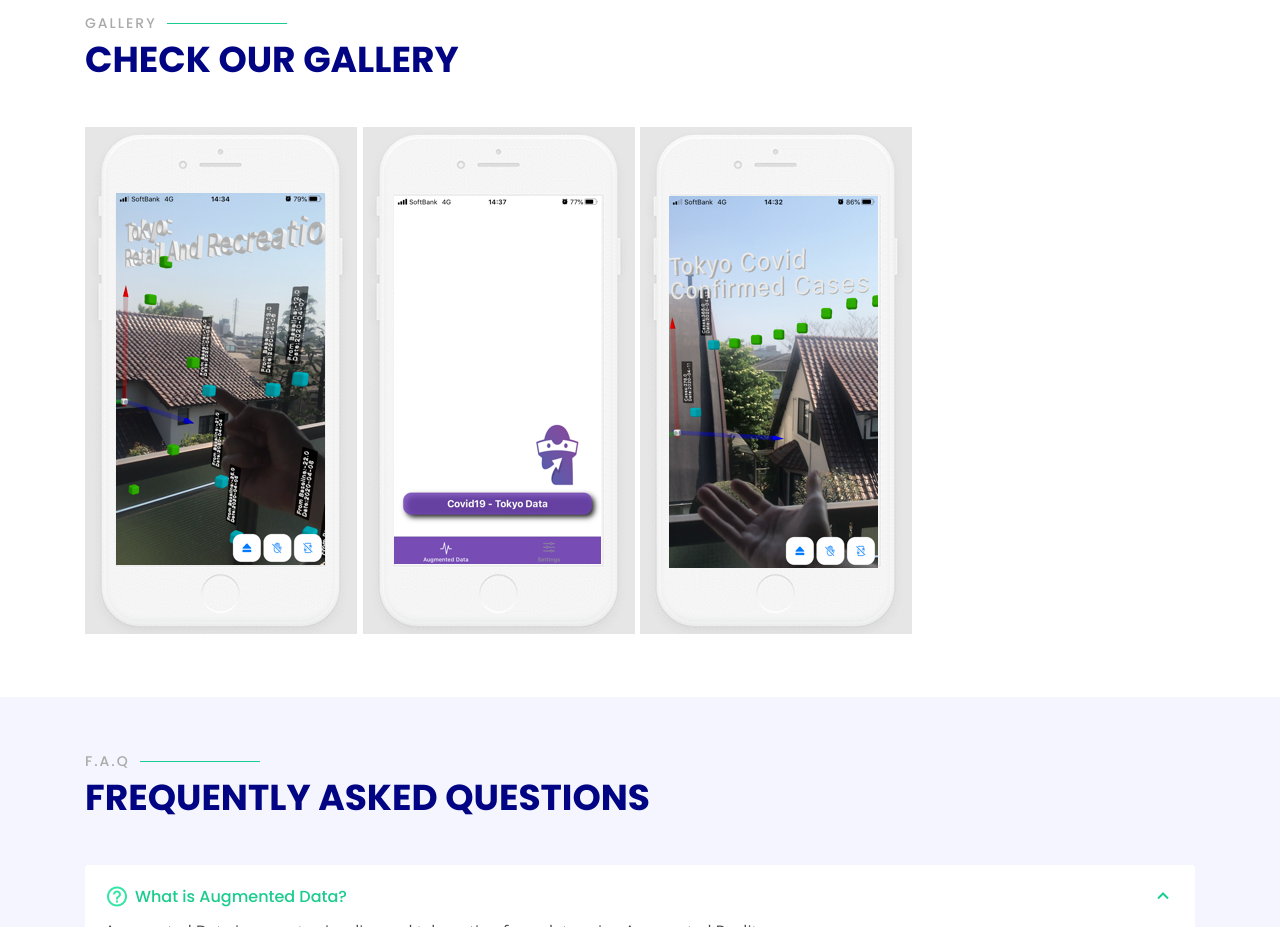
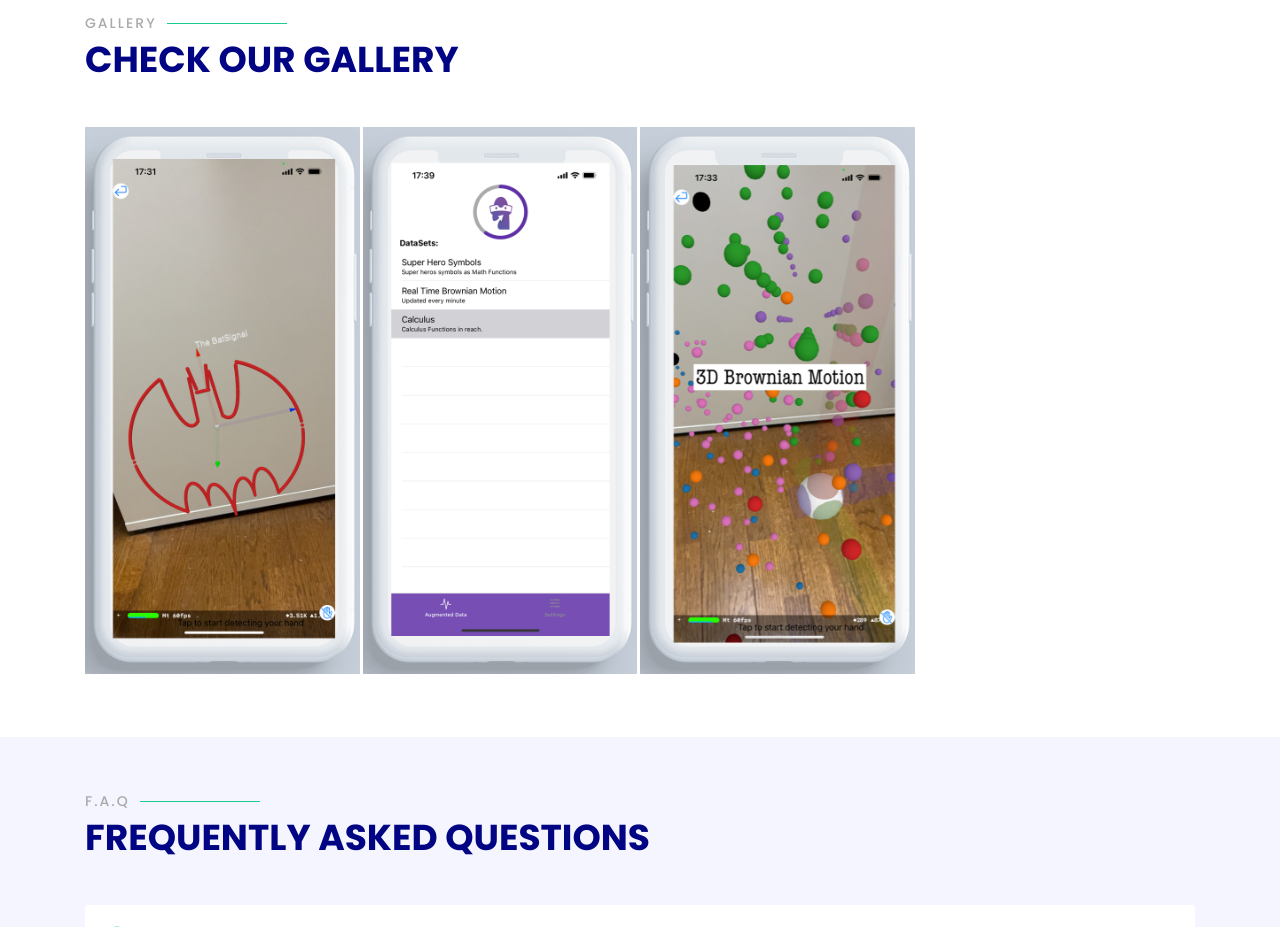
Before and after one commit to mauhcs/ar-data-homepage, a plain HTML site: page index.html in a window 1280 px wide. Shown: the part 1840-2767 px from the top of the page. Drawn offline with nearby package versions, Linux system fonts and the light colour scheme.

Commit message:
changed images

```diff
--- a/index.html
+++ b/index.html
@@ -313,24 +313,24 @@
 
           <div class="col-lg-3 col-md-4">
             <div class="gallery-item" data-aos="zoom-in" data-aos-delay="350">
-              <a href="assets/img/gallery/gallery-1.jpg" class="venobox" data-gall="gallery-item">
-                <img src="assets/img/gallery/gallery-1.jpg" alt="" class="img-fluid">
+              <a href="assets/img/gallery/gallery-1.png" class="venobox" data-gall="gallery-item">
+                <img src="assets/img/gallery/gallery-1.png" alt="" class="img-fluid">
               </a>
             </div>
           </div>
 
           <div class="col-lg-3 col-md-4">
             <div class="gallery-item" data-aos="zoom-in" data-aos-delay="400">
-              <a href="assets/img/gallery/gallery-2.jpg" class="venobox" data-gall="gallery-item">
-                <img src="assets/img/gallery/gallery-2.jpg" alt="" class="img-fluid">
+              <a href="assets/img/gallery/gallery-2.png" class="venobox" data-gall="gallery-item">
+                <img src="assets/img/gallery/gallery-2.png" alt="" class="img-fluid">
               </a>
             </div>
           </div>
 
           <div class="col-lg-3 col-md-4">
             <div class="gallery-item" data-aos="zoom-in" data-aos-delay="450">
-              <a href="assets/img/gallery/gallery-3.jpg" class="venobox" data-gall="gallery-item">
-                <img src="assets/img/gallery/gallery-3.jpg" alt="" class="img-fluid">
+              <a href="assets/img/gallery/gallery-3.png" class="venobox" data-gall="gallery-item">
+                <img src="assets/img/gallery/gallery-3.png" alt="" class="img-fluid">
               </a>
             </div>
           </div>
```
Also changed, not shown: assets/img/gallery/_.jpg (renamed from assets/img/gallery/gallery-2.jpg), assets/img/gallery/__gallery-3.png (deleted), assets/img/gallery/_gallery-1.jpg, assets/img/gallery/_gallery-2.jpg (deleted), assets/img/gallery/_gallery-3.jpg, assets/img/gallery/gallery-1.jpg (deleted), assets/img/gallery/gallery-1.png (added), assets/img/gallery/gallery-2.png (added), assets/img/gallery/gallery-3.jpg (deleted), assets/img/gallery/gallery-3.png (added), assets/img/gallery/gallery-4.jpg (deleted), assets/img/gallery/gallery-5.jpg (deleted), assets/img/gallery/gallery-6.jpg (deleted), assets/img/gallery/gallery-7.jpg (deleted), 2 more files, 2 other files.
